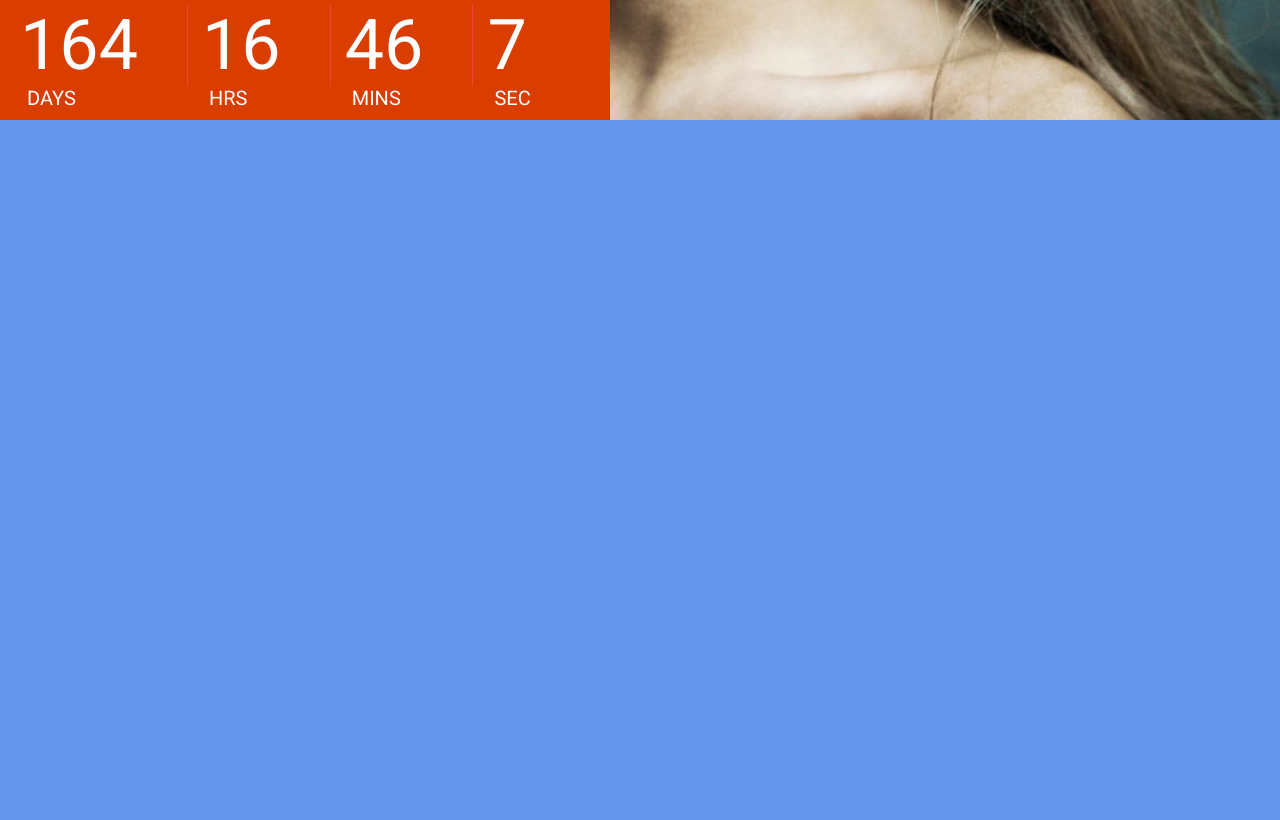
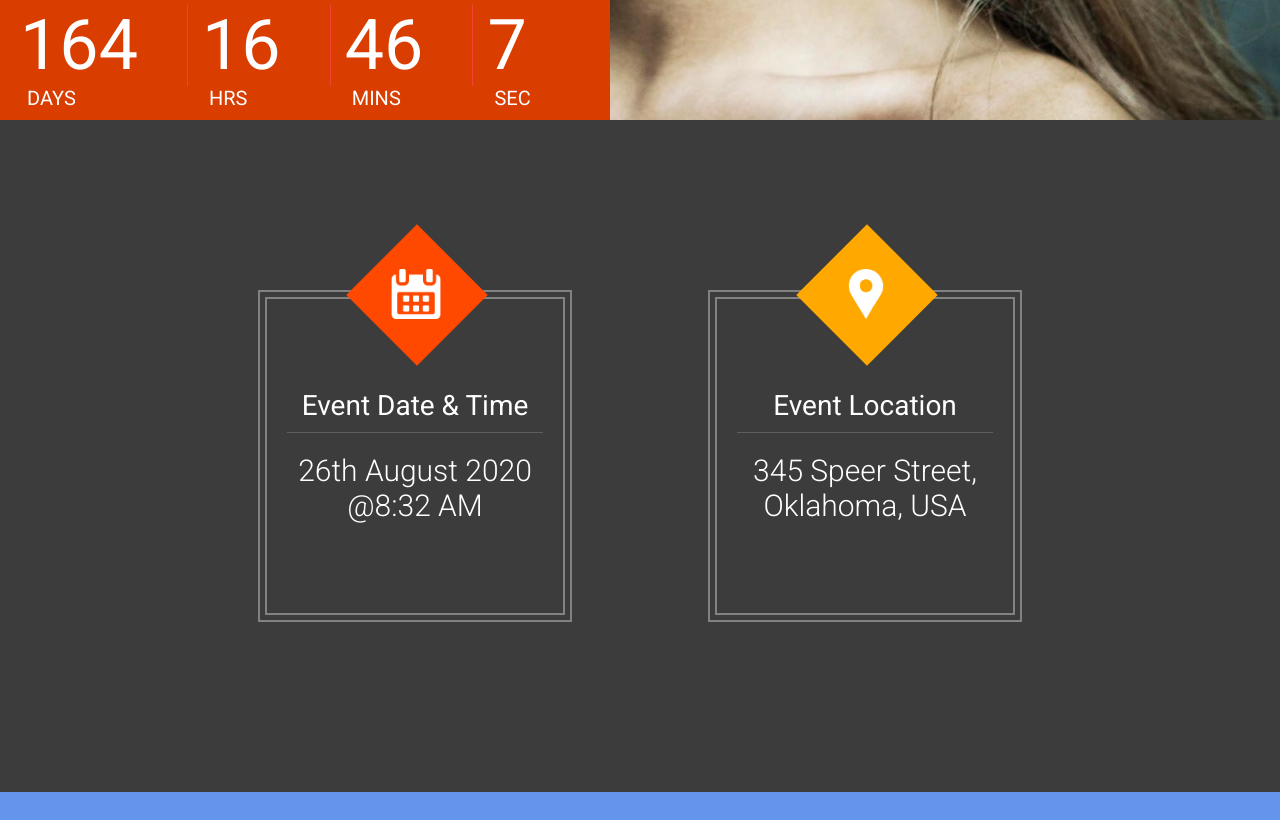
Before and after one commit to spawn08/react-venue-app, a React (Create React App) app: page / in a window 1280 px wide. Shown: the part 680-1500 px from the top of the page. Built offline with nearby package versions, Linux system fonts and the light colour scheme; the HTML template or start-up script is replaced by a standard one.

Commit message:
Venue animation

```diff
--- a/src/App.js
+++ b/src/App.js
@@ -1,13 +1,15 @@
-import React from 'react';
+import React from "react";
 import "./resources/styles.css";
 import Header from "./components/header/Header";
-import Featured from './components/featured';
+import Featured from "./components/featured";
+import VenueInfo from "./components/venue_info";
 
 function App() {
   return (
     <div className="App">
-      <Header/>
-      <Featured/>
+      <Header />
+      <Featured />
+      <VenueInfo />
     </div>
   );
 }
--- /dev/null
+++ b/src/components/venue_info/index.js
@@ -0,0 +1,52 @@
+import React from "react";
+import Zoom from "react-reveal/Zoom";
+import icon_location from "../../resources/images/icons/location.png";
+import icon_calendar from "../../resources/images/icons/calendar.png";
+
+const VenueInfo = () => {
+  return (
+    <div className="bck_black">
+      <div className="center_wrapper">
+        <div className="vn_wrapper">
+          <Zoom duration={500}>
+            <div className="vn_item">
+              <div className="vn_outer">
+                <div className="vn_inner">
+                  <div className="vn_icon_square bck_red"></div>
+                  <div
+                    className="vn_icon"
+                    style={{ background: `url(${icon_calendar})` }}
+                  ></div>
+
+                  <div className="vn_title">Event Date & Time</div>
+                  <div className="vn_desc">26th August 2020 @8:32 AM </div>
+                </div>
+              </div>
+            </div>
+          </Zoom>
+
+          <Zoom duration={500} delay={500}>
+            <div className="vn_item">
+              <div className="vn_outer">
+                <div className="vn_inner">
+                  <div className="vn_icon_square bck_yellow"></div>
+                  <div
+                    className="vn_icon"
+                    style={{ background: `url(${icon_location})` }}
+                  ></div>
+
+                  <div className="vn_title">Event Location</div>
+                  <div className="vn_desc">
+                    345 Speer Street, Oklahoma, USA{" "}
+                  </div>
+                </div>
+              </div>
+            </div>
+          </Zoom>
+        </div>
+      </div>
+    </div>
+  );
+};
+
+export default VenueInfo;
--- a/src/resources/styles.css
+++ b/src/resources/styles.css
@@ -1,8 +1,7 @@
-
 body {
-    padding:0;
-    margin:0;
-    font-family: 'Roboto', sans-serif;
+  padding: 0;
+  margin: 0;
+  font-family: "Roboto", sans-serif;
 }
 
 .App {
@@ -11,7 +10,7 @@
 }
 
 .font_righteous {
-    font-family: 'Righteous', cursive;
+  font-family: "Righteous", cursive;
 }
 
 .bck_black {
@@ -34,17 +33,15 @@
 
 .center_wrapper {
   width: 900px;
-    margin:0 auto;
+  margin: 0 auto;
 }
-
 
 /*====================
         HEADER
 ======================*/
 
-
 header {
-    padding:10px 0px;
+  padding: 10px 0px;
   transition: all 300ms ease-in;
 }
 
@@ -64,10 +61,10 @@
 ======================*/
 
 footer {
-    padding:50px 0px;
+  padding: 50px 0px;
   text-align: center;
   font-size: 60px;
-    color:#ffffff;
+  color: #ffffff;
   background: red;
 }
 
@@ -79,14 +76,12 @@
         CARROUSEL
 ======================*/
 
-
 .carrousel_wrapper {
-    height:700px;
+  height: 700px;
   overflow: hidden;
 }
 
 .carrousel_image {
-
   background-size: cover !important;
 }
 
@@ -117,9 +112,9 @@
 ======================*/
 
 .countdown_wrapper {
-    position:absolute;
+  position: absolute;
   bottom: 0px;
-    color:#ffffff;
+  color: #ffffff;
 }
 
 .countdown_wrapper .countdown_top {
@@ -138,12 +133,12 @@
 
 .countdown_wrapper .countdown_time {
   font-size: 70px;
-    border-right: 1px solid #F44336;
+  border-right: 1px solid #f44336;
   margin-right: 14px;
   padding-right: 49px;
 }
-.countdown_wrapper .countdown_item:last-child .countdown_time{
-    border:none;
+.countdown_wrapper .countdown_item:last-child .countdown_time {
+  border: none;
 }
 
 .countdown_wrapper .countdown_tag {
@@ -162,8 +157,8 @@
 }
 
 .vn_item {
-    width:50%;
-    color:#ffffff;
+  width: 50%;
+  color: #ffffff;
   text-align: center;
 }
 
@@ -223,11 +218,10 @@
         HIGHLIGHTS
 ======================*/
 
-
 .highlight_wrapper h2 {
   text-align: center;
   text-transform: uppercase;
-    color:#2c2c2c;
+  color: #2c2c2c;
   font-size: 52px;
 }
 
@@ -264,7 +258,6 @@
   display: block;
 }
 
-
 .discount_wrapper .discount_description h3 {
   font-size: 34px;
   font-weight: 100;
@@ -286,7 +279,6 @@
   padding: 70px 0px;
 }
 
-
 .pricing_section h2 {
   color: #ffffff;
   text-transform: uppercase;
@@ -299,7 +291,7 @@
   display: flex;
   flex-wrap: wrap;
 }
-.pricing_wrapper .pricing_item{
+.pricing_wrapper .pricing_item {
   flex-grow: 1;
   width: 33%;
   padding: 20px;
@@ -307,7 +299,7 @@
 }
 
 .pricing_wrapper .pricing_inner_wrapper {
-    border:2px solid #ffa800;
+  border: 2px solid #ffa800;
   padding: 50px 20px;
 }
 
@@ -339,13 +331,12 @@
   text-align: center;
 }
 
-
 /*====================
         LOCATION
 ======================*/
 
 .location_wrapper {
-    position:relative;
+  position: relative;
 }
 
 .location_tag {
@@ -353,7 +344,7 @@
   bottom: 0px;
   width: 100%;
 }
-.location_tag div{
+.location_tag div {
   background: #2c2c2c;
   color: #ffffff;
   text-transform: uppercase;
```
Lines whose indentation alone changed are shown as unchanged.
